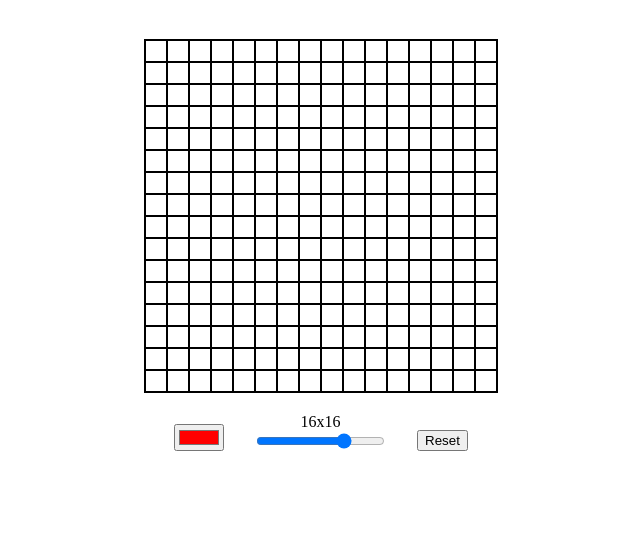
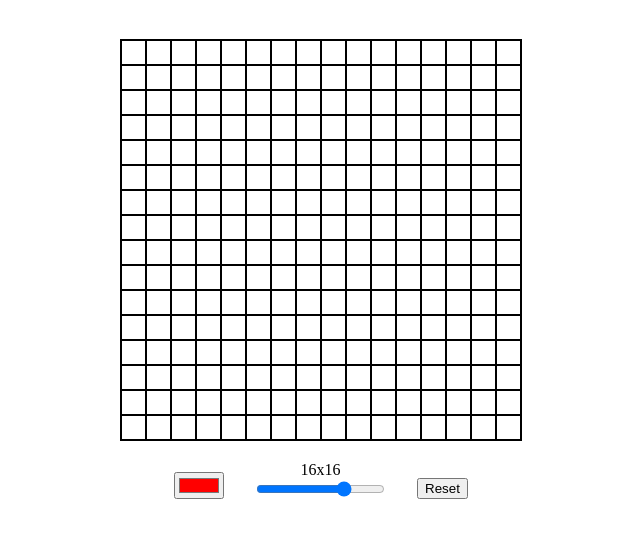
Before and after one commit to CrabVS/odin-etch-a-sketch, a plain HTML site: page index.html in a window 1280 px wide. Shown: the part 69-606 px from the top of the page, without its empty margins (319-959 px from the left). Drawn offline with Linux system fonts and the light colour scheme.

Commit message:
Update grid container and cell sizing

```diff
--- a/style.css
+++ b/style.css
@@ -11,15 +11,19 @@ body {
 
 #grid-container {
     border: 1px solid black;
+    width: 400px;
+    height: 400px;
+    display: flex;
+    flex-direction: column;
 }
 
 .grid-row {
     display: flex;
+    flex: 1;
 }
 
 .cell {
-    width: 20px;
-    height: 20px;
+    flex: 1;
     border: 1px solid black;
 }
 
```
